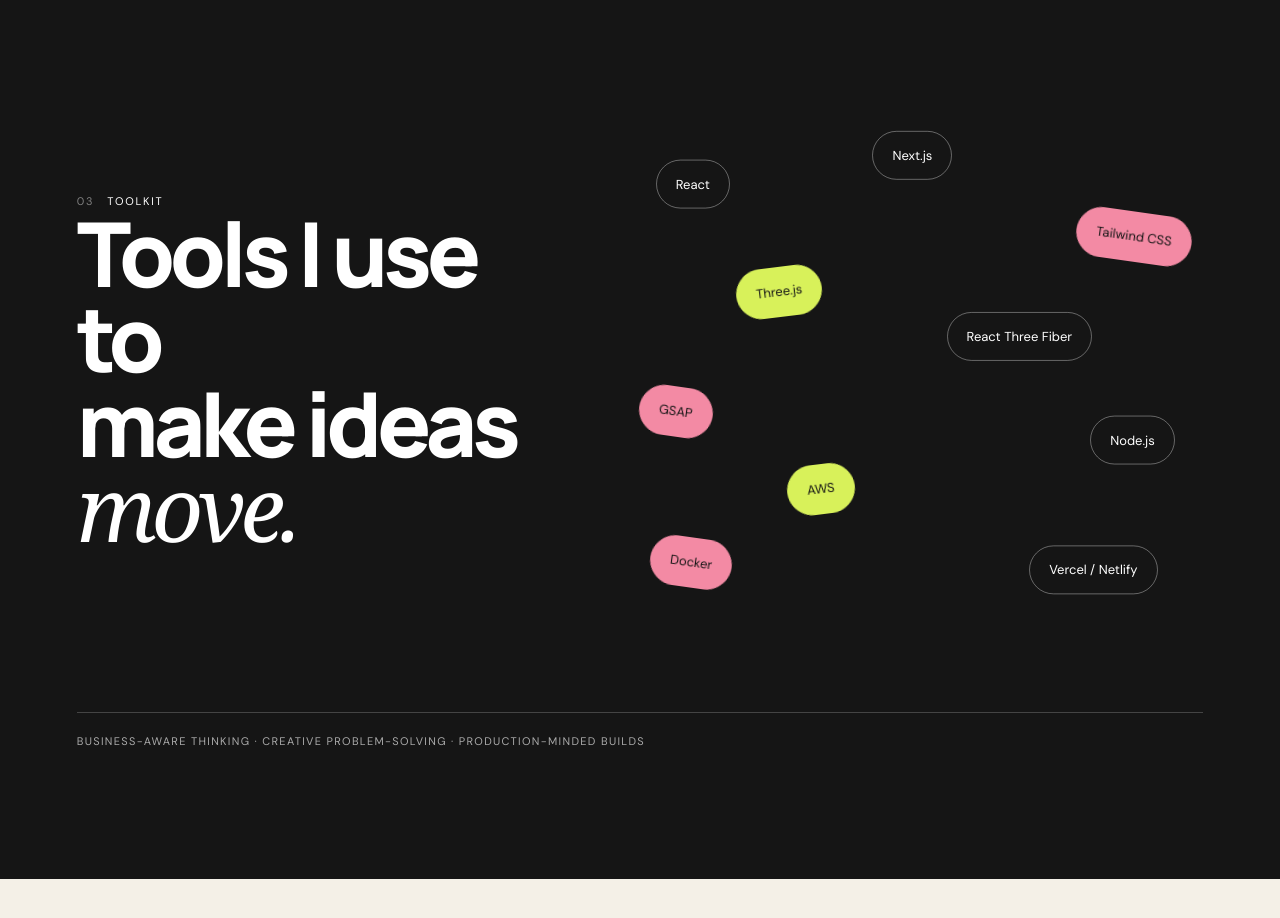
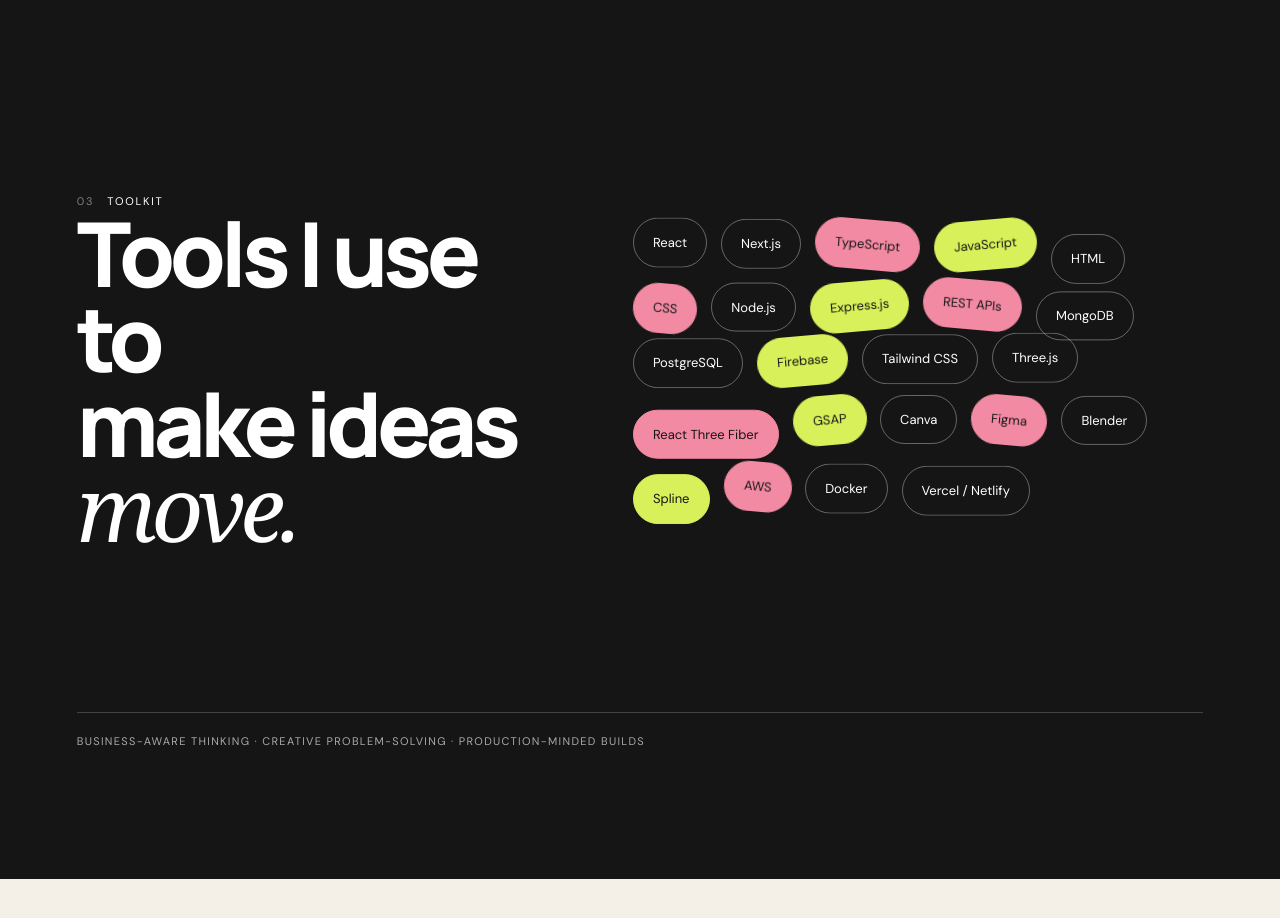
Before and after one commit to dibamackie/dibamakki.com, a Next.js app: page / in a window 1280 px wide. Shown: the part 4600-5518 px from the top of the page. Built offline with nearby package versions, Linux system fonts and the light colour scheme; no server answers.

Commit message:
Expand toolkit skills

```diff
--- a/src/data/projects.js
+++ b/src/data/projects.js
@@ -45,4 +45,28 @@ export const projects = [
   },
 ]
 
-export const skills = ['React', 'Next.js', 'Tailwind CSS', 'Three.js', 'React Three Fiber', 'GSAP', 'Node.js', 'AWS', 'Docker', 'Vercel / Netlify']
+export const skills = [
+  'React',
+  'Next.js',
+  'TypeScript',
+  'JavaScript',
+  'HTML',
+  'CSS',
+  'Node.js',
+  'Express.js',
+  'REST APIs',
+  'MongoDB',
+  'PostgreSQL',
+  'Firebase',
+  'Tailwind CSS',
+  'Three.js',
+  'React Three Fiber',
+  'GSAP',
+  'Canva',
+  'Figma',
+  'Blender',
+  'Spline',
+  'AWS',
+  'Docker',
+  'Vercel / Netlify',
+]
```
Also changed, not shown: src/app/globals.css.
